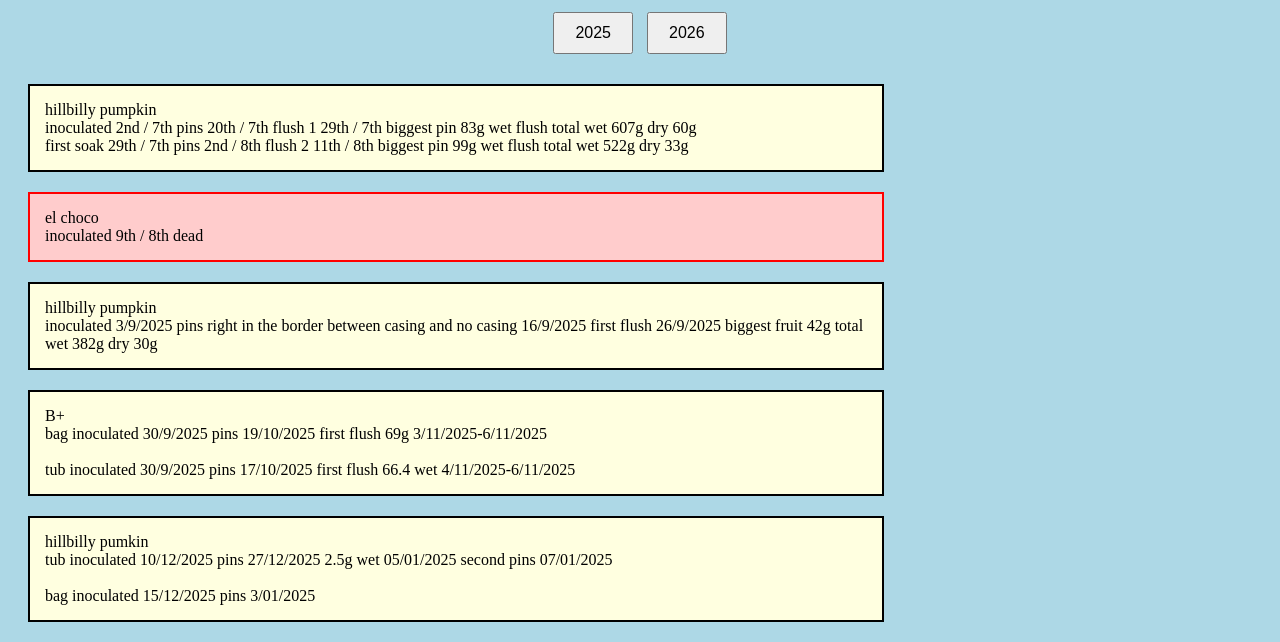
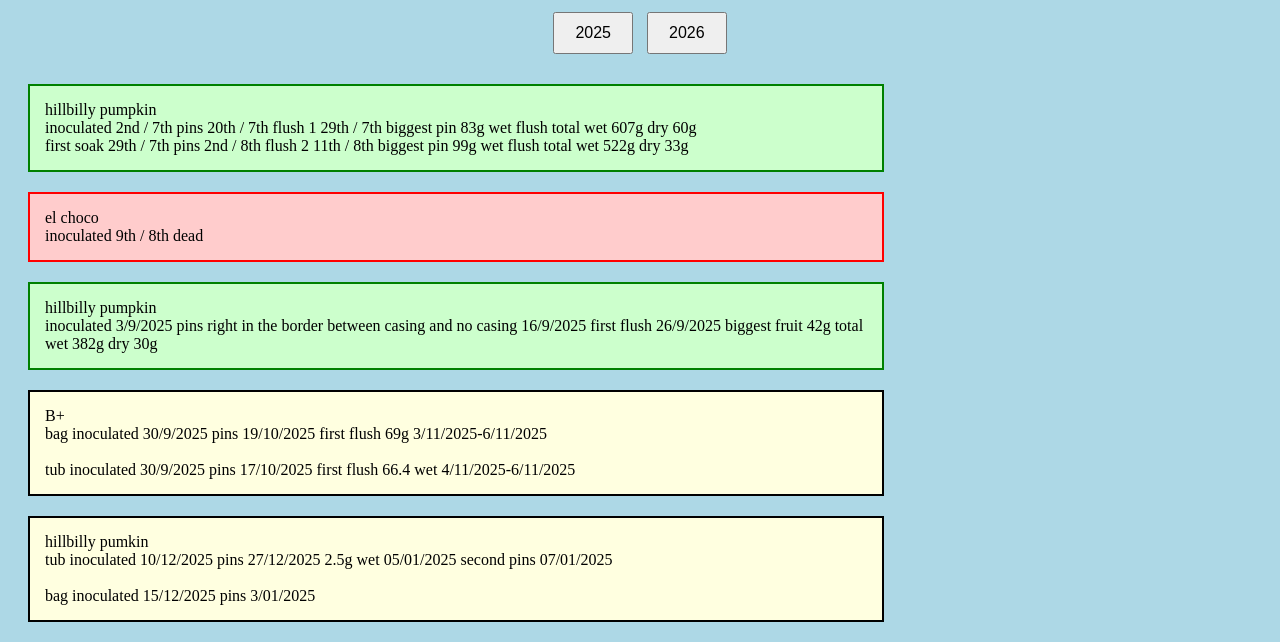
Before and after one commit to mycologybro/mycologybro, a website: page tubs.html in a window 1280 px wide. Shown: the part 305-947 px from the top of the page. Drawn offline with Linux system fonts and the light colour scheme.

Commit message:
Update tubs.html

```diff
--- a/tubs.html
+++ b/tubs.html
@@ -85,7 +85,7 @@
   <!-- ===================== -->
   <div id="year-2025">
 
-    <div class="text-box">
+    <div class="text-box sent">
       hillbilly pumpkin <br>
       inoculated 2nd / 7th pins 20th / 7th flush 1 29th / 7th
       biggest pin 83g wet flush total wet 607g dry 60g <br>
@@ -98,7 +98,7 @@
       inoculated 9th / 8th dead
     </div>
 
-    <div class="text-box">
+    <div class="text-box sent">
       hillbilly pumpkin <br>
       inoculated 3/9/2025 pins right in the border between casing and no casing
       16/9/2025 first flush 26/9/2025 biggest fruit 42g
```
